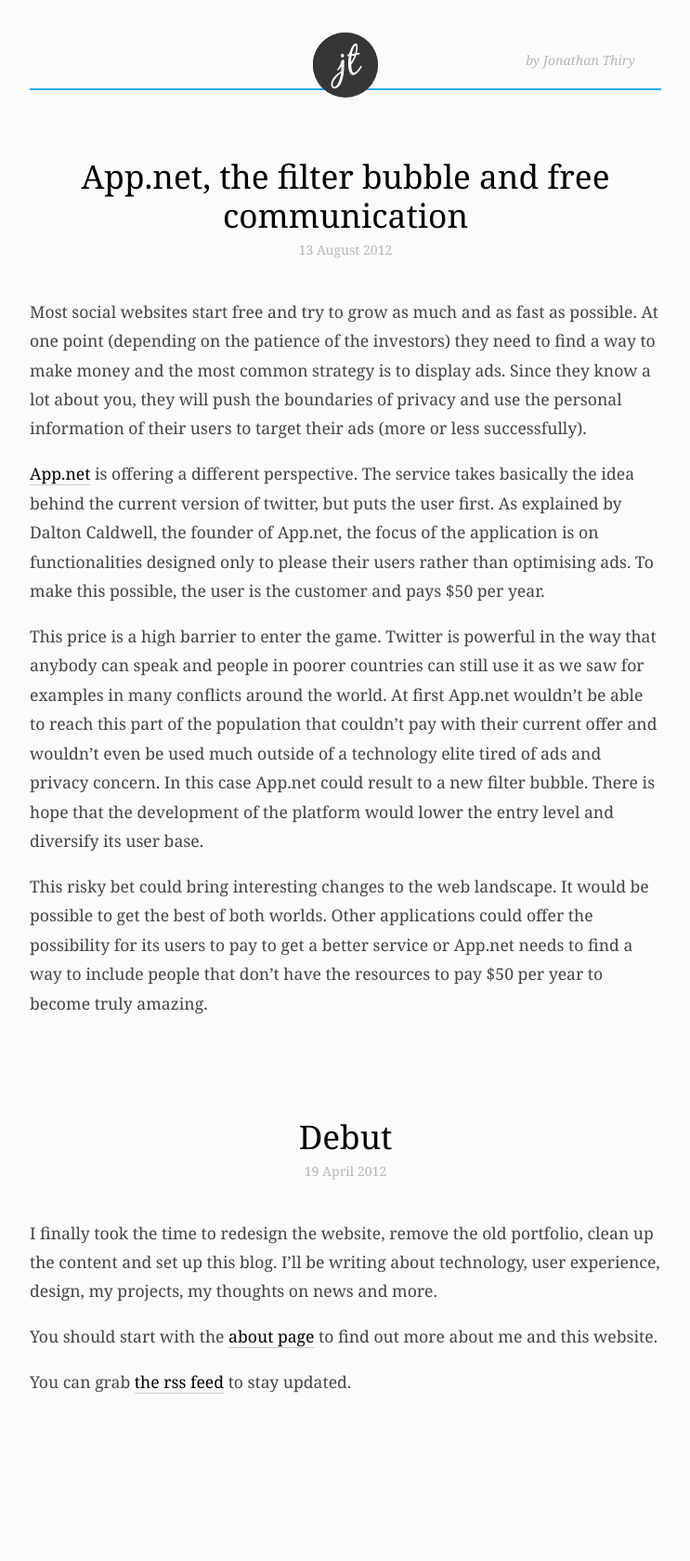
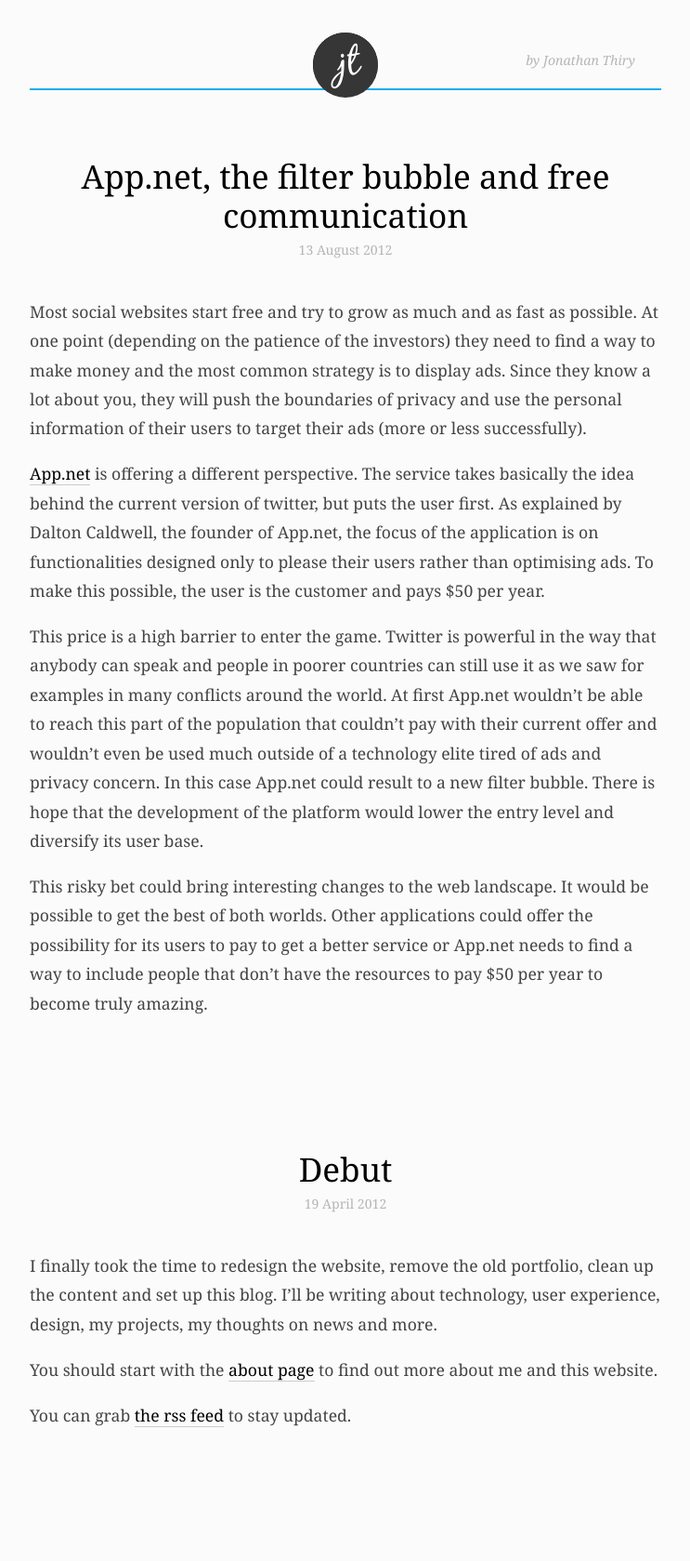
Before and after one commit to jonathanthiry/jonathanthiry.github.com, a Jekyll site: the page built from index.html, in a window 1280 px wide. Shown: the whole page at 93% size, without its empty margins (268-1011 px from the left). Built offline with Jekyll 4.4.1, drawn with Linux system fonts in a browser that asks for light colours; comment, search, counter and statistics services are not loaded; before the commit the page ends 1608 px from its top, so only the background shows below that.

Commit message:
update styles

```diff
--- a/assets/stylesheets/styles.css
+++ b/assets/stylesheets/styles.css
@@ -156,19 +156,23 @@
 
 nav {
   float: right;
-  margin: 0 1em;
+  margin: 3em 0;
   font-style: italic;
   font-size: 80%;
 }
 
-nav a {
+nav a,
+nav a:visited {
   display: inline-block;
-  margin: 1em;
   color: #b6b6b6;
 }
 
 nav a:hover {
   color: #383838;
+}
+
+nav span {
+  display: inline-block;
 }
 
 .content {
@@ -178,7 +182,7 @@
 }
 
 .post {
-  margin: 3em 0;
+  margin: 3em 0 6em;
 }
 
 .post-header {
@@ -208,6 +212,9 @@
   body {
     width: 80%;
   }
+  nav {
+    margin: 2em 1em;
+  }
   .post-title {
     font-size: 2em;
     /*margin: 3em 0 1em;*/
@@ -219,16 +226,13 @@
     font-size: 1.1em;
     line-height: 1.785em;
   }
-  .header {
-    margin: 2em auto;
-  }
-  nav li {
+  nav {
     margin: 1em 2em;
   }
   .content {
     margin: 4em auto;
   }
   .post {
-    margin: 4em 0 6em;
+    margin: 4em 0 8em;
   }
 }
```
